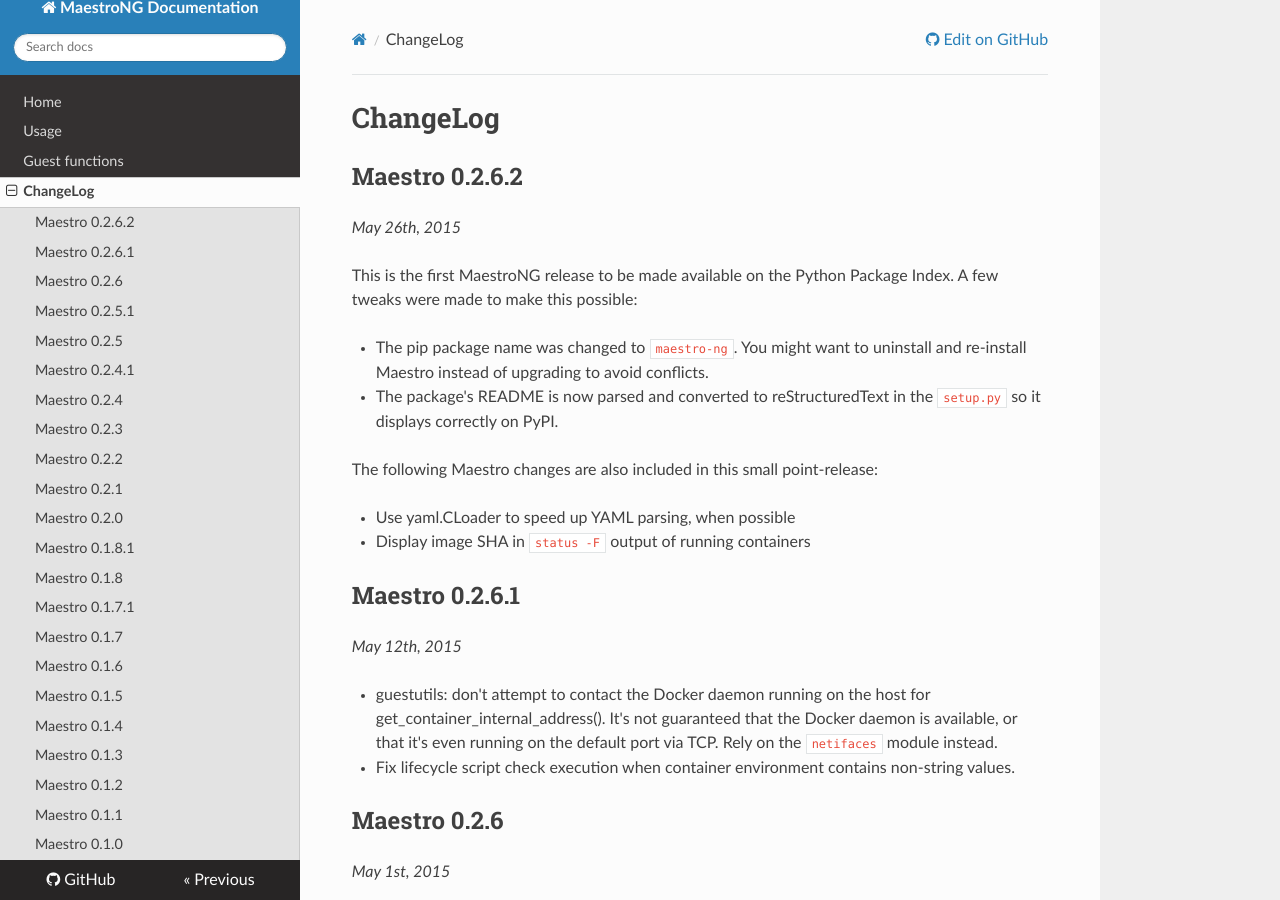
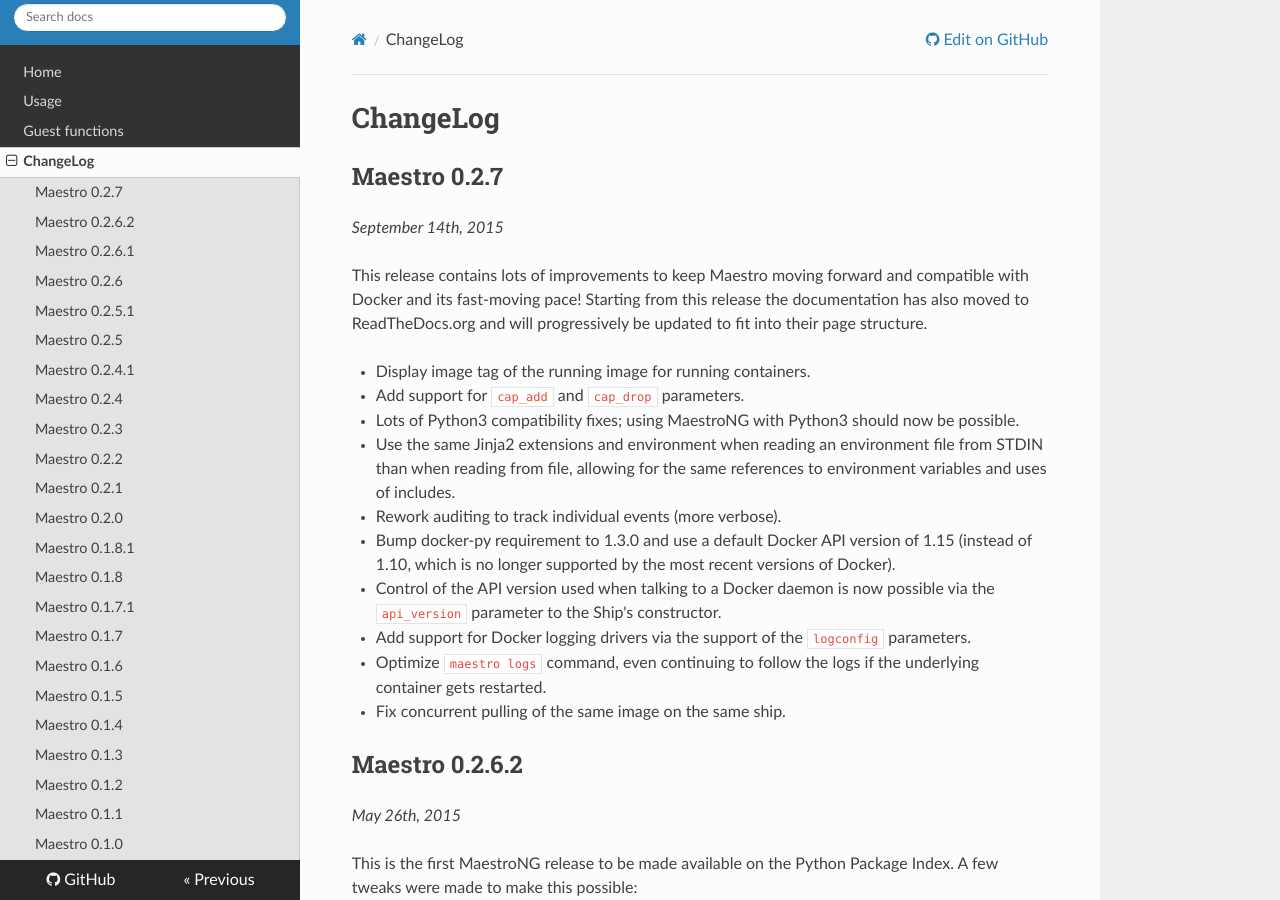
Before and after one commit to signalfx/maestro-ng, an MkDocs documentation site: the page built from docs/changes.md, in a window 1280 px wide and 900 px high. Built offline with MkDocs 1.6.1, drawn with Linux system fonts in a browser that asks for light colours; nearby versions of some CDN libraries; old or Windows-style settings are respelled for this version of MkDocs.

Commit message:
Maestro 0.2.7
Signed-off-by: Maxime Petazzoni <maxime.petazzoni@bulix.org>

```diff
--- a/docs/changes.md
+++ b/docs/changes.md
@@ -1,5 +1,34 @@
 ChangeLog
 =========
+
+Maestro 0.2.7
+-------------
+
+_September 14th, 2015_
+
+This release contains lots of improvements to keep Maestro moving
+forward and compatible with Docker and its fast-moving pace! Starting
+from this release the documentation has also moved to ReadTheDocs.org
+and will progressively be updated to fit into their page structure.
+
+* Display image tag of the running image for running containers.
+* Add support for `cap_add` and `cap_drop` parameters.
+* Lots of Python3 compatibility fixes; using MaestroNG with Python3
+  should now be possible.
+* Use the same Jinja2 extensions and environment when reading an
+  environment file from STDIN than when reading from file, allowing for
+  the same references to environment variables and uses of includes.
+* Rework auditing to track individual events (more verbose).
+* Bump docker-py requirement to 1.3.0 and use a default Docker API
+  version of 1.15 (instead of 1.10, which is no longer supported by the
+  most recent versions of Docker).
+* Control of the API version used when talking to a Docker daemon is now
+  possible via the `api_version` parameter to the Ship's constructor.
+* Add support for Docker logging drivers via the support of the
+  `logconfig` parameters.
+* Optimize `maestro logs` command, even continuing to follow the logs if
+  the underlying container gets restarted.
+* Fix concurrent pulling of the same image on the same ship.
 
 Maestro 0.2.6.2
 ---------------
--- a/maestro/version.py
+++ b/maestro/version.py
@@ -1,2 +1,2 @@
 name = 'maestro-ng'
-version = '0.2.6.2'
+version = '0.2.7'
```
